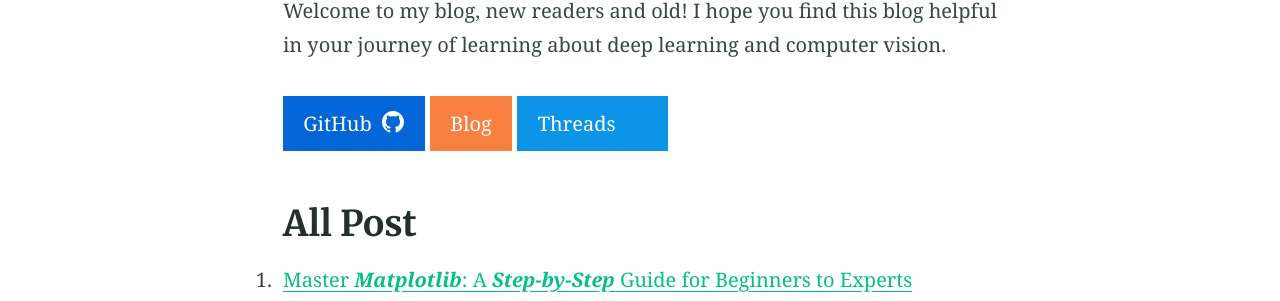
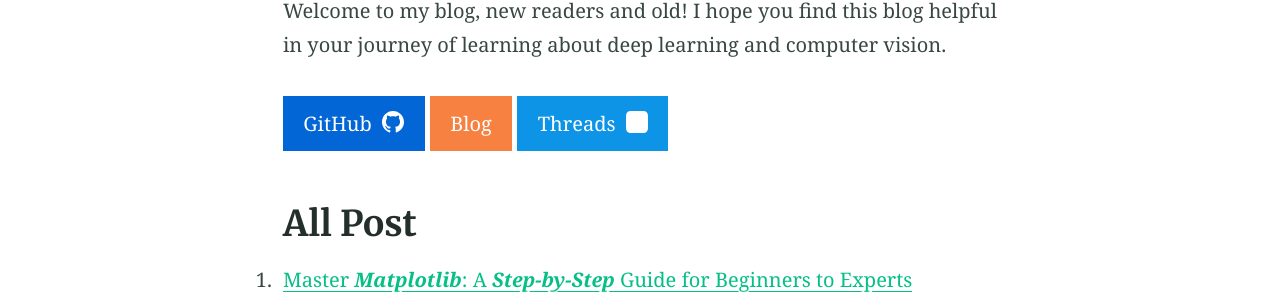
Before and after one commit to hi-sushanta/hi-sushanta.github.io, a Jekyll site: the page built from index.md, in a window 1280 px wide. Shown: the part 169-470 px from the top of the page. Built offline with Jekyll 4.4.1, drawn with Linux system fonts in a browser that asks for light colours.

Commit message:
Add Threads Icon

```diff
--- a/index.md
+++ b/index.md
@@ -5,7 +5,7 @@ excerpt: "Welcome to my blog, new readers and old! I hope you find this blog hel
 
 Welcome to my blog, new readers and old! I hope you find this blog helpful in your journey of learning about deep learning and computer vision.
 
-{% include button.html text="GitHub" icon="github" link="https://github.com/hi-sushanta" color="#0366d6" %} {% include button.html text="Blog" link="https://hiwhy.io/" color="#f68140" %} {% include button.html text="Threads" icon="threads" link="https://www.threads.net/@hi_chiai" color="#0d94e7" %}
+{% include button.html text="GitHub" icon="github" link="https://github.com/hi-sushanta" color="#0366d6" %} {% include button.html text="Blog" link="https://hiwhy.io/" color="#f68140" %} {% include button.html text="Threads" icon="Threads" link="https://www.threads.net/@hi_chiai" color="#0d94e7" %}
 
 ## All Post
 
```
Also changed, not shown: _includes/site-icons.svg.
